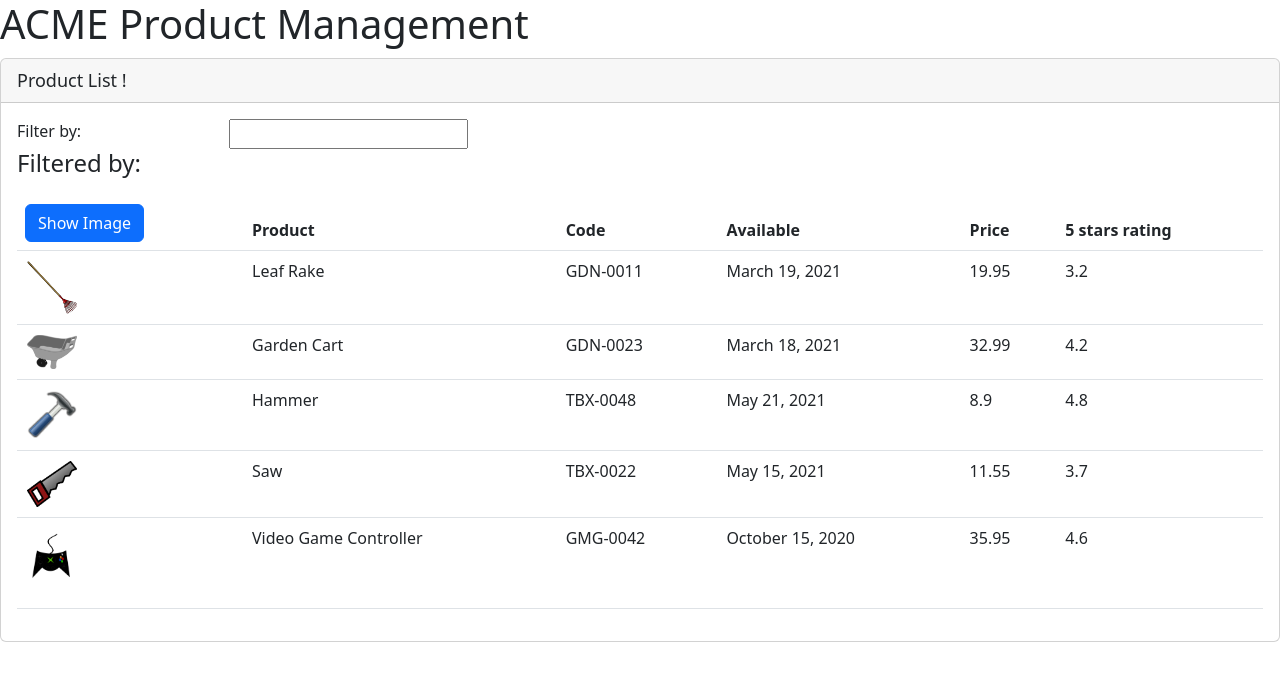
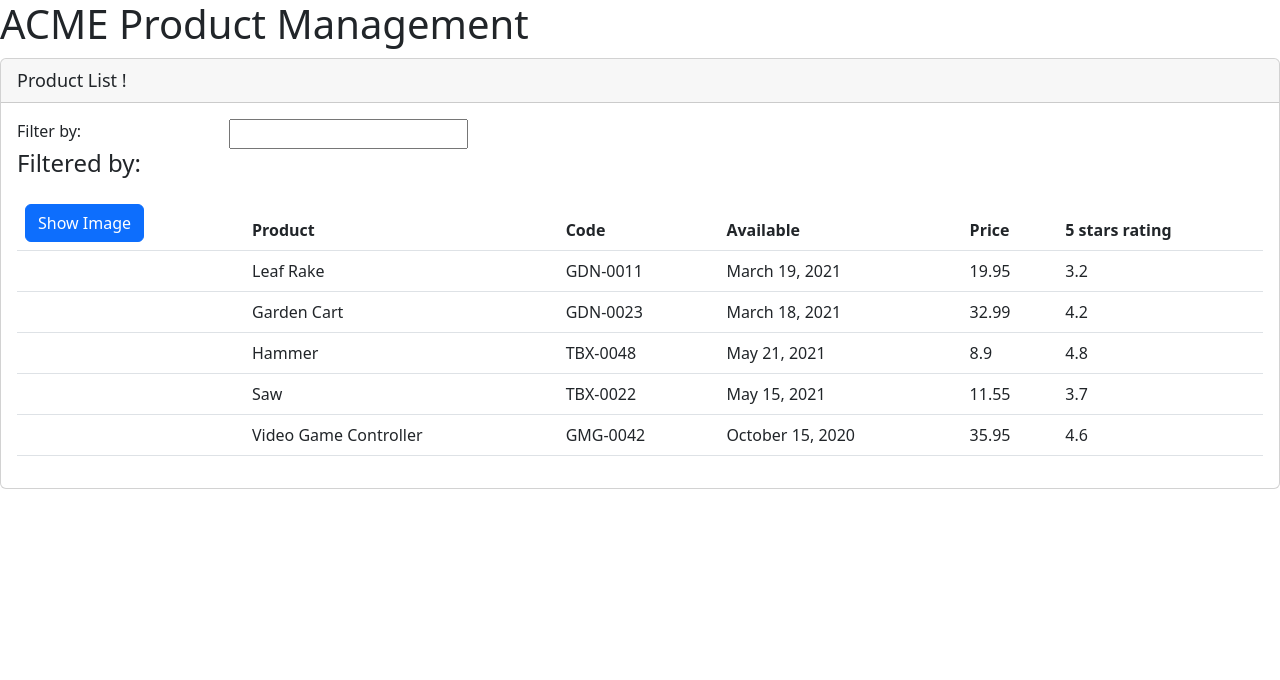
Before and after one commit to amirafatnassi/angulat-gettingStarted, an Angular app in the folder APM/: page / in a window 1280 px wide. Shown: the top 680 px of the page. Built offline with nearby package versions, Linux system fonts and the light colour scheme.

Commit message:
show/hide button function

```diff
--- a/APM/src/app/app.component.html
+++ b/APM/src/app/app.component.html
@@ -1,5 +1,4 @@
 <div>
-  <h1>{{pageTitle}}</h1>
-
-<pm-products></pm-products>
+  <h1>{{ pageTitle }}</h1>
+  <pm-products></pm-products>
 </div>
--- a/APM/src/app/products/product-list.component.html
+++ b/APM/src/app/products/product-list.component.html
@@ -17,7 +17,8 @@
         <thead>
           <tr>
             <th>
-              <button class="btn btn-primary">Show Image</button>
+              <button class="btn btn-primary"
+              (click)='toggleImage()'>{{showImage ? 'Hide' : 'Show'}} Image</button>
             </th>
             <th>Product</th>
             <th>Code</th>
@@ -28,7 +29,8 @@
         </thead>
         <tbody>
           <tr *ngFor="let product of products">
-            <td> <img [src]='product.imageUrl' [title]='product.productName'
+            <td> <img
+              *ngIf='showImage' [src]='product.imageUrl' [title]='product.productName'
               [style.width.px]='imageWidth'  [style.margin.px]='imageMargin'> </td>
             <td>{{ product.productName }}</td>
             <td>{{ product.productCode }}</td>
--- a/APM/src/app/products/product-list.component.ts
+++ b/APM/src/app/products/product-list.component.ts
@@ -8,6 +8,8 @@ export class ProductsComponent {
   pageTitle = 'Product List !';
   imageWidth = 50;
   imageMargin = 2;
+  showImage:boolean=false;
+
   products: any[] = [
     {
       productId: 1,
@@ -60,4 +62,8 @@ export class ProductsComponent {
       imageUrl: 'assets/images/xbox-controller.png',
     },
   ];
+
+  toggleImage(){
+    this.showImage=!this.showImage;
+  }
 }
```
